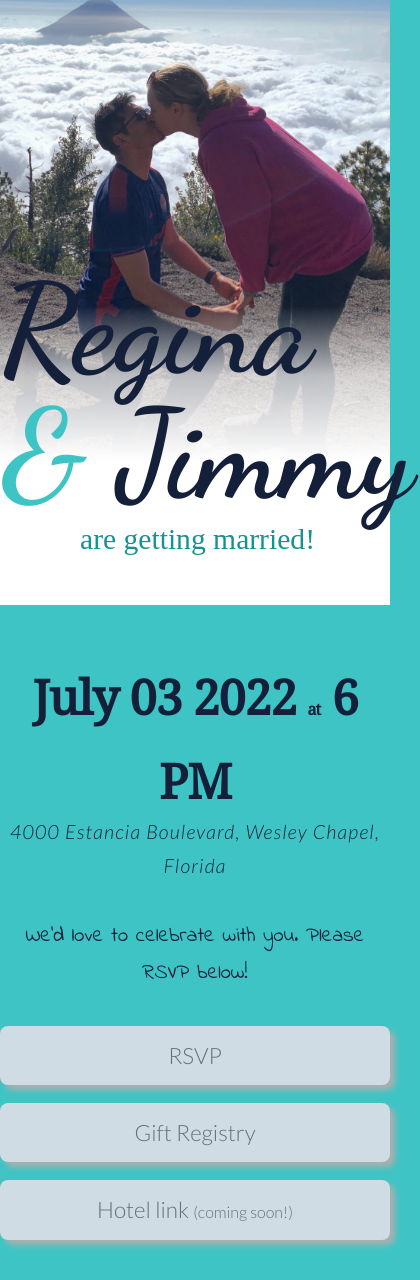
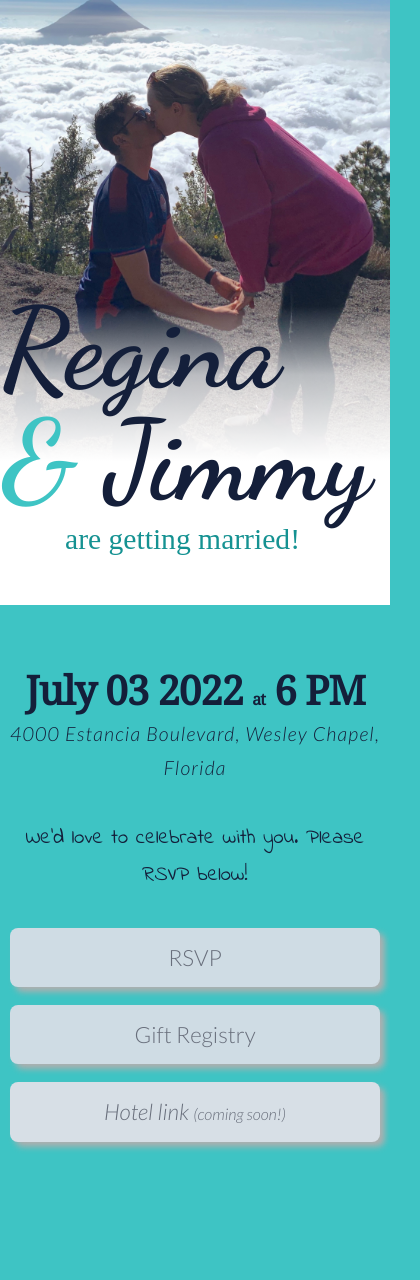
Before and after one commit to rgdonovan/wedding-survey, a React (Create React App) app: page / in a window 390 px wide. Shown: the whole page, 420 px wide, since content can reach past the window. After the commit the page ends 1172 px from the top, so only its background shows below. Built offline with nearby package versions, Linux system fonts and the light colour scheme; a web font is replaced by a local one.

Commit message:
updated gift registry and overall styles

```diff
--- a/src/App.js
+++ b/src/App.js
@@ -11,22 +11,23 @@ function App() {
           <p className="title__text">are getting married!</p>
         </div>
       </div >
-      <body className="info">
+      <div className="info">
         <h2 className="info__datetime">July 03 2022 <span>at</span> 6 PM</h2>
         <h3 className="info__location">4000 Estancia Boulevard, Wesley Chapel, Florida</h3>
         <p className="info__text">We'd love to celebrate with you. Please RSVP below!</p>
         <nav>
           <a href="https://forms.gle/DzH5CZ1R2ZX4mm2S9">RSVP</a>
-          <button onClick={() => setShowGifts(!showGifts)}>Gift Registry</button>
-          <a href="https://forms.gle/DzH5CZ1R2ZX4mm2S9">Hotel link <span>(coming soon!)</span></a>
-          {showGifts && (
-            <div>
-              <p>To be honest we don't have a ton of material needs at the moment, but if you'd like to give a gift, please click the button below!</p>
-              <p>We'd also happily accept support of our honeymoon!</p>
+          {showGifts ? (
+            <div className="gift-info">
+              <p>To be honest, we don't have a ton of material needs at the moment. If you'd like to give a gift, please click <a>here</a></p>
+              <p>We'd also happily accept gifts for our honeymoon! <a>here</a></p>
             </div>
+          ) : (
+            <button onClick={() => setShowGifts(!showGifts)}>Gift Registry</button>
           )}
+          <a className="disabled">Hotel link <span>(coming soon!)</span></a>
         </nav>
-      </body>
+      </div>
     </div >
   );
 }
--- a/src/index.scss
+++ b/src/index.scss
@@ -154,6 +154,7 @@ html {
   position: relative;
   display: block;
 
+
   &:after {
     content: "";
     position: absolute;
@@ -173,7 +174,8 @@ html {
     left: 0;
     right: 0;
     margin: 0 auto;
-    width: 420px;
+    width: 100%;
+    max-width: 420px;
 
     &__names {
       font-size: 7.8rem;
@@ -198,11 +200,12 @@ html {
 
 .info {
   background-color: rgb(62, 196, 196);
-  margin-top: 30px;
-  padding: 50px 0 40px;
+  padding: 50px 10px 0;
   font-family: 'Lato', sans-serif;
   line-height: 1.75;
   color: rgb(20 31 58);
+  max-width: 460px;
+  margin: 30px auto;
 
   span {
     font-size: 1rem;
@@ -243,12 +246,20 @@ html {
     font-weight: 300;
     font-size: 1.4rem;
     text-decoration: none;
-    max-width: 460px;
     margin: 18px auto 0;
+    cursor: pointer;
 
     &:hover {
       background-color: #ee6e9f;
     }
+  }
+
+  .disabled {
+    background-color: rgb(215, 223, 230);
+    font-style: italic;
+
+    &:hover {
+      background-color: rgb(215, 223, 230);
     }
   }
 
@@ -258,6 +269,44 @@ button {
     font-weight: 300;
     font-family: 'Lato';
     line-height: 1.75;
+  }
+
+  .gift-info {
+    background-color: rgb(44, 160, 160);
+    margin: 20px 0 10px;
+    padding: 20px 10px;
+    border-radius: 10px;
+    font-weight: 300;
+    letter-spacing: 0.25px;
+    font-size: 1.2rem;
+    line-height: 1.4rem;
+
+    a {
+
+      border: none;
+      box-shadow: none;
+      width: 30%;
+      margin: 10px auto;
+      min-width: 0;
+    }
+  }
+}
+
+@media (max-width: 430px) {
+  .top-image {
+    .title {
+      &__names {
+        font-size: 7rem;
+      }
+    }
+  }
+
+  .info {
+    &__datetime {
+      font-size: 2.5rem;
+      letter-spacing: -1px;
+    }
+  }
 }
 
 @media (min-width:600px) {
@@ -277,12 +326,14 @@ button {
     background-size: cover;
     background-position: 0 -140px;
     padding-top: 0;
-    border-radius: 10px;
+    border-radius: 100px;
+
 
     &:after {
       top: 50px;
       background: linear-gradient(to bottom, rgba(255, 255, 255, 0) 40%, rgba(255, 255, 255, 1) 75%);
       border-radius: 10px;
+      border-radius: 100px;
     }
 
     .title {
```
Lines whose indentation alone changed are shown as unchanged.
